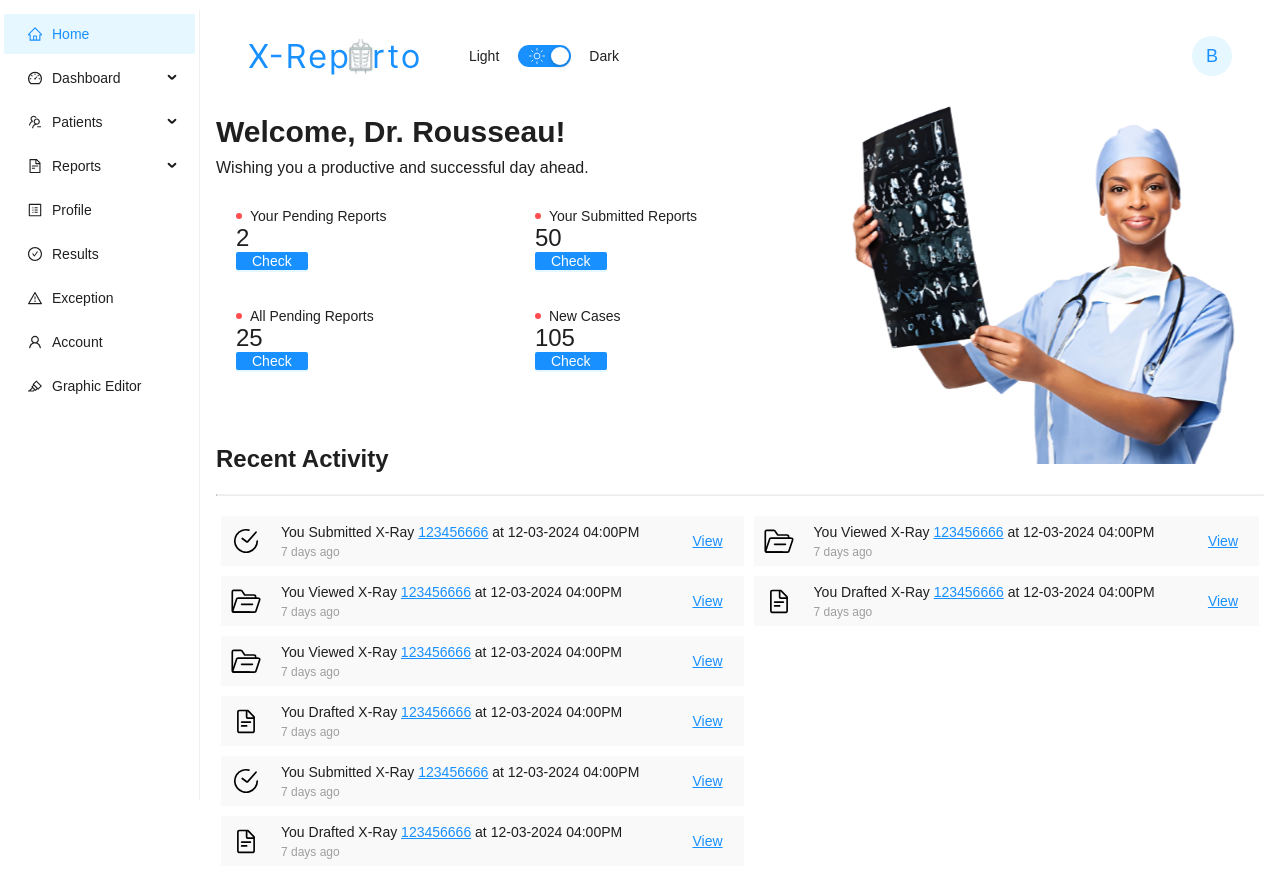
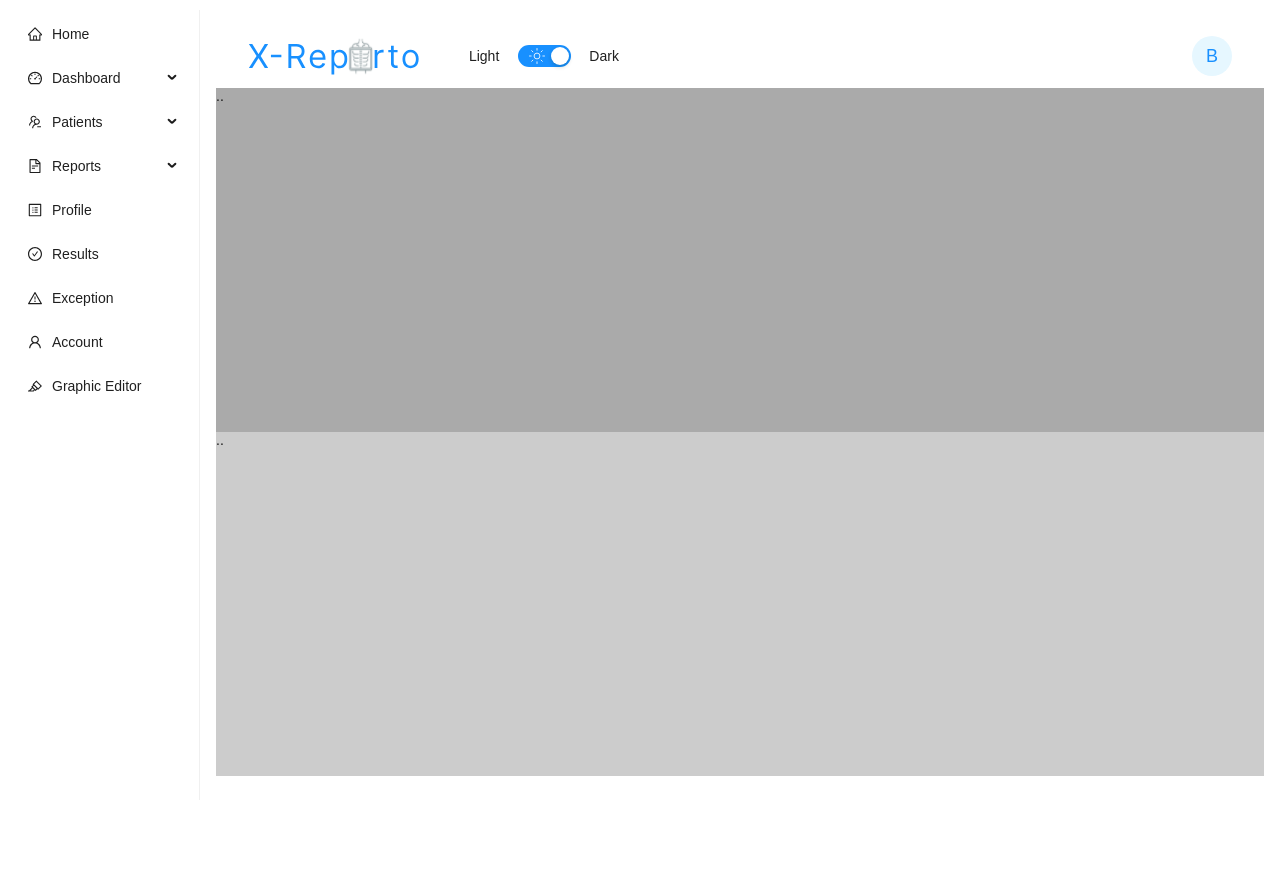
Before and after one commit to BasmaElhoseny01/X-Reporto-Frontend, a React (Create React App) app: page / in a window 1280 px wide. After the commit the page ends 800 px from the top, so only its background shows below. Built offline with nearby package versions, Linux system fonts and the light colour scheme.

Commit message:
fixed Problem of height of Conenet

```diff
--- a/src/App.tsx
+++ b/src/App.tsx
@@ -13,6 +13,9 @@ import { lightTheme, darkTheme } from "./styles/theme";
 // Ant Design
 import { ConfigProvider, Layout, theme } from "antd";
 
+// Styled Components
+import { ContentContainer, MainContainer } from "./AppStyles";
+
 // Components
 import Header from "./components/layout/Header/Header";
 import SideBar from "./components/layout/SideBar/SideBar";
@@ -21,7 +24,6 @@ import SideBar from "./components/layout/SideBar/SideBar";
 import Home from "./pages/Home";
 import NewPatientPage from "./pages/NewPatientPage";
 import Examples from "./pages/Examples";
-import { MainContainer } from "./AppStyles";
 
 // interface AppProps {
 //   // Define props here
@@ -69,19 +71,19 @@ function App() {
       <ThemeProvider theme={currentTheme == "light" ? lightTheme : darkTheme}>
         <Layout>
           <SideBar />
-          <Layout>
-            <MainContainer>
-              <Header />
+          <MainContainer>
+            <Header />
+            <ContentContainer style={{ height: "100%", overflow: "clip" }}>
               <BrowserRouter>
                 <Routes>
                   <Route path="/" element={<Home />} />
                   <Route path="patient/new" element={<NewPatientPage />} />
                   <Route path="examples" element={<Examples />} />
-                  <Route path="about" element={<h1>about</h1>} />
+                  <Route path="about" element={<div>about</div>} />
                 </Routes>
               </BrowserRouter>
-            </MainContainer>
-          </Layout>
+            </ContentContainer>
+          </MainContainer>
         </Layout>
       </ThemeProvider>
     </ConfigProvider>
--- a/src/AppStyles.ts
+++ b/src/AppStyles.ts
@@ -1,10 +1,15 @@
 import styled from "styled-components";
 
 // Ant Design
+import { Layout } from "antd";
 import { Content } from "antd/es/layout/layout";
 
-export const MainContainer = styled(Content)`
+export const MainContainer = styled(Layout)`
   padding: 24px 16px;
-
   height: 100vh;
 `;
+
+export const ContentContainer = styled(Content)`
+  height: 100%;
+  overflow: clip;
+`;
--- a/src/components/features/radiologists/Home/Home.Styles.ts
+++ b/src/components/features/radiologists/Home/Home.Styles.ts
@@ -16,7 +16,7 @@ export const HomeContainer = styled(Flex)`
 `;
 
 export const HomeTopContainer = styled(Flex)`
-  /* background-color: #aaa; */
+  background-color: #aaa;
 
   display: flex;
   flex-direction: row;
@@ -25,12 +25,12 @@ export const HomeTopContainer = styled(Flex)`
 `;
 
 export const HomeBottomContainer = styled(Flex)`
-  /* background-color: #ccc; */
+  background-color: #ccc;
   display: flex;
   flex-direction: column;
 
   height: 50%;
-  margin-top: -45px;
+  /* margin-top: -45px; */
 `;
 
 export const HomeTopLeftContainer = styled(Flex)`
@@ -66,5 +66,5 @@ export const ActivityCardsContainer = styled(Flex)`
   flex-wrap: wrap;
 
   height: 100%;
-  width: 100%;
+  /* width: 100%; */
 `;
--- a/src/components/features/radiologists/Home/Home.tsx
+++ b/src/components/features/radiologists/Home/Home.tsx
@@ -1,54 +1,55 @@
 import React from "react";
 
 // Ant Design
-import Title from "antd/es/typography/Title";
+// import Title from "antd/es/typography/Title";
 
 // Styled Components
 import {
   HomeContainer,
   HomeTopContainer,
   HomeBottomContainer,
-  ActivityCardsContainer,
-  HomeTopTitleContainer,
-  HomeTopLeftContainer,
-  HomeTopRightContainer,
+  // ActivityCardsContainer,
+  // HomeTopTitleContainer,
+  // HomeTopLeftContainer,
+  // HomeTopRightContainer,
 } from "./Home.Styles";
 
 // Components
-import LineHeader from "../../../common/LineHeader/LineHeader";
-import Statistics from "./Statistics/Statistics";
-import ActivityCard from "../../../common/ActivityCard/ActivityCard";
+// import LineHeader from "../../../common/LineHeader/LineHeader";
+// import Statistics from "./Statistics/Statistics";
+// import ActivityCard from "../../../common/ActivityCard/ActivityCard";
 
 // Assets
-import Poster from "../../../../assets/images/home_poster.svg";
+// import Poster from "../../../../assets/images/home_poster.svg";
 
 function Home() {
   return (
     <HomeContainer>
       <HomeTopContainer>
-        <HomeTopLeftContainer>
-          {/* Welcome */}
-          <HomeTopTitleContainer>
+        {/* <HomeTopLeftContainer> */}
+        ..
+        {/* Welcome */}
+        {/* <HomeTopTitleContainer>
             <Title level={2}>Welcome, Dr. Rousseau!</Title>
             <Title level={5} style={{ fontWeight: 500, marginTop: "-10px" }}>
               Wishing you a productive and successful day ahead.
             </Title>
-          </HomeTopTitleContainer>
-          {/* Statistics */}
-          <Statistics />
-        </HomeTopLeftContainer>
-
-        <HomeTopRightContainer>
+          </HomeTopTitleContainer> */}
+        {/* Statistics */}
+        {/* <Statistics /> */}
+        {/* </HomeTopLeftContainer> */}
+        {/* <HomeTopRightContainer>
           <img src={Poster} alt="poster" height={"100%"} />
-        </HomeTopRightContainer>
+        </HomeTopRightContainer> */}
       </HomeTopContainer>
 
       <HomeBottomContainer>
+        ..
         {/* Recent Activity */}
-        <Title level={3}>Recent Activity</Title>
-        <LineHeader />
+        {/* <Title level={3}>Recent Activity</Title>
+        <LineHeader /> */}
         {/* Max only 8  */}
-        <ActivityCardsContainer>
+        {/* <ActivityCardsContainer>
           <ActivityCard type="submit" />
           <ActivityCard type="view" />
           <ActivityCard type="view" />
@@ -57,7 +58,7 @@ function Home() {
           <ActivityCard type="draft" />
           <ActivityCard type="view" />
           <ActivityCard type="draft" />
-        </ActivityCardsContainer>
+        </ActivityCardsContainer> */}
       </HomeBottomContainer>
     </HomeContainer>
   );
--- a/src/components/layout/SideBar/SideBar.tsx
+++ b/src/components/layout/SideBar/SideBar.tsx
@@ -20,7 +20,7 @@ import { actionsCreators, MainState } from "../../../state";
 type MenuItem = Required<MenuProps>["items"][number];
 
 const items: MenuItem[] = [
-  { key: "Home", icon: <HomeOutlined />, label: "Home" },
+  { key: "", icon: <HomeOutlined />, label: "Home" },
   {
     key: "sub1",
     label: "Dashboard",
@@ -36,10 +36,10 @@ const items: MenuItem[] = [
     label: "Patients",
     icon: <UsergroupDeleteOutlined />,
     children: [
-      { key: "Patients/All", label: "All" },
-      { key: "Patients/Archived", label: "Archived" },
-      { key: "Patients/NewPatient", label: "New Patient" },
-      { key: "Patients/ViewPatient", label: "View Patient" },
+      { key: "patients", label: "All" },
+      { key: "patients/archived", label: "Archived" },
+      { key: "patient", label: "View Patient" },
+      { key: "patient/new", label: "New Patient" },
     ],
   },
   {
@@ -47,17 +47,21 @@ const items: MenuItem[] = [
     label: "Reports",
     icon: <FileTextOutlined />,
     children: [
-      { key: "Reports/WorkList", label: "Work list" },
-      { key: "Reports/Completed", label: "Completed" },
-      { key: "Reports/NewX-Ray", label: "New X-Ray" },
-      { key: "Reports/ViewX-Ray", label: "View X-Ray" },
+      { key: "reports/WorkList", label: "Work list" },
+      { key: "reports/Completed", label: "Completed" },
+      { key: "report", label: "View X-Ray" },
+      { key: "report/new", label: "New X-Ray" },
     ],
   },
   { key: "Profile", icon: <ProfileOutlined />, label: "Profile" },
   { key: "Results", icon: <CheckCircleOutlined />, label: "Results" },
   { key: "Exception", icon: <WarningOutlined />, label: "Exception" },
   { key: "Account", icon: <UserOutlined />, label: "Account" },
-  { key: "GraphicEditor", icon: <HighlightOutlined />, label: "Graphic Editor" },
+  {
+    key: "GraphicEditor",
+    icon: <HighlightOutlined />,
+    label: "Graphic Editor",
+  },
 ];
 
 const SideBar = () => {
```
